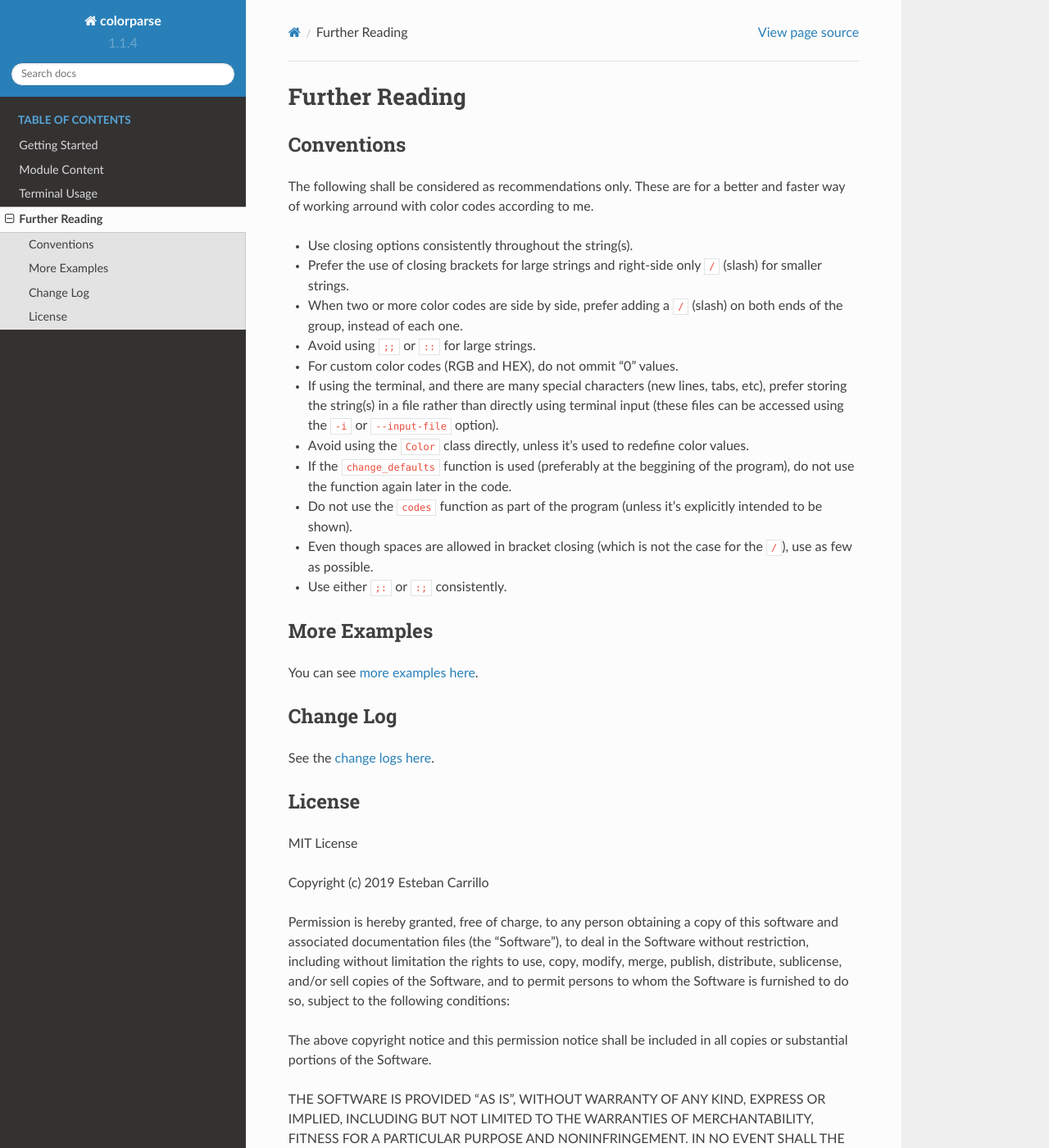
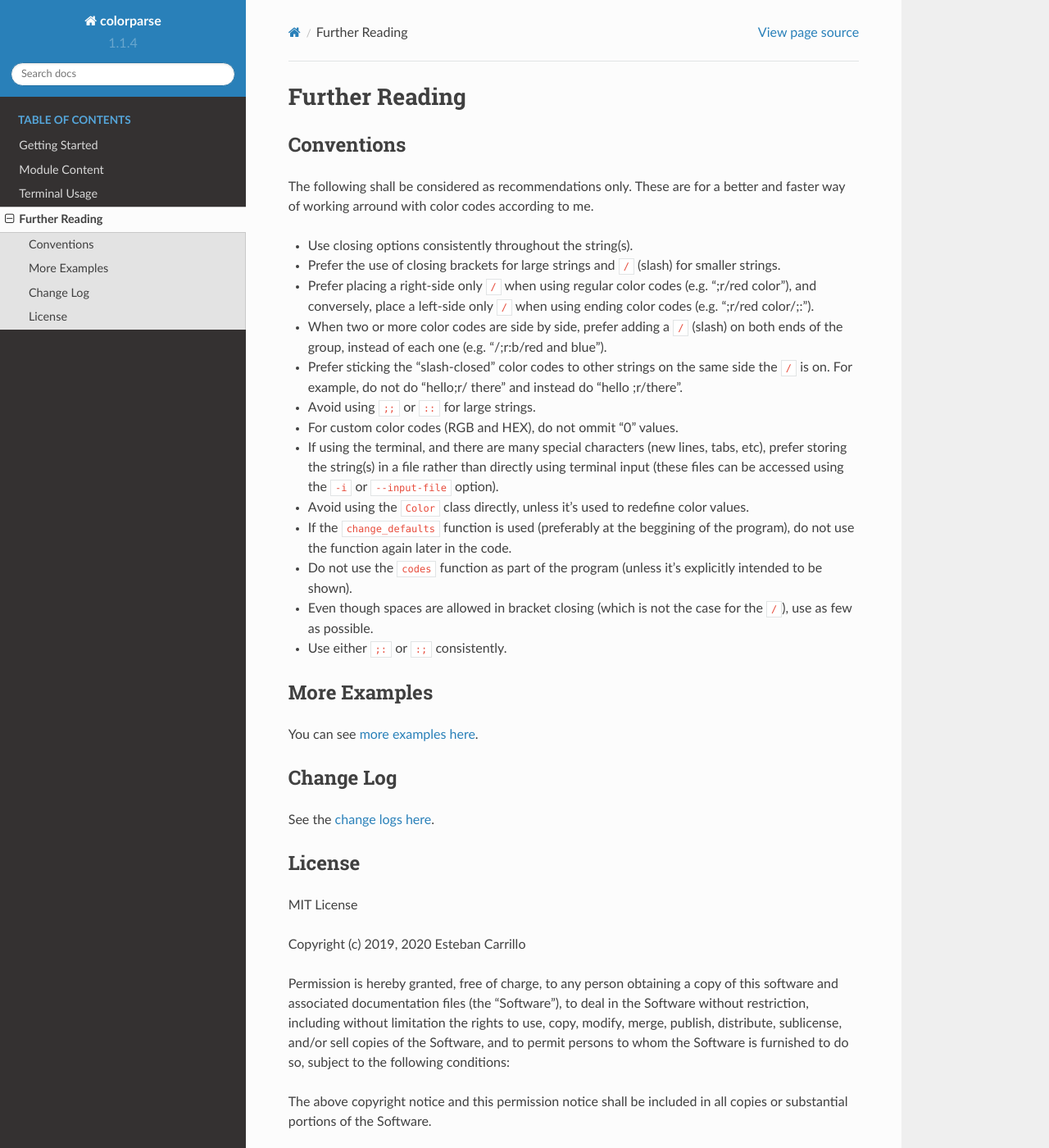
Before and after one commit to tobimd/colorparse, a Sphinx documentation site: the page built from docs/source/further-reading.rst, in a window 1280 px wide and 1400 px high. Shown: the whole window at 82% size. Built offline with Sphinx 7.4.7 and the Read the Docs theme 2.0.0, drawn with Linux system fonts in a browser that asks for light colours.

Commit message:
update docs

```diff
--- a/docs/source/further-reading.rst
+++ b/docs/source/further-reading.rst
@@ -9,8 +9,10 @@ Conventions
 The following shall be considered as recommendations only. These are for a better and faster way of working arround with color codes according to me.
 
 - Use closing options consistently throughout the string(s).
-- Prefer the use of closing brackets for large strings and right-side only ``/`` (slash) for smaller strings.
-- When two or more color codes are side by side, prefer adding a ``/`` (slash) on both ends of the group, instead of each one.
+- Prefer the use of closing brackets for large strings and ``/`` (slash) for smaller strings.
+- Prefer placing a right-side only ``/`` when using regular color codes (e.g. ";r/red color"), and conversely, place a left-side only ``/`` when using ending color codes (e.g. ";r/red color/;:").
+- When two or more color codes are side by side, prefer adding a ``/`` (slash) on both ends of the group, instead of each one (e.g. "/;r:b/red and blue").
+- Prefer sticking the "slash-closed" color codes to other strings on the same side the ``/`` is on. For example, do not do "hello;r/ there" and instead do "hello ;r/there".
 - Avoid using ``;;`` or ``::`` for large strings.
 - For custom color codes (RGB and HEX), do not ommit "0" values.
 - If using the terminal, and there are many special characters (new lines, tabs, etc), prefer storing the string(s) in a file rather than directly using terminal input (these files can be accessed using the ``-i`` or ``--input-file`` option).
@@ -37,7 +39,7 @@ License
 *******
 MIT License
 
-Copyright (c) 2019 Esteban Carrillo
+Copyright (c) 2019, 2020 Esteban Carrillo
 
 Permission is hereby granted, free of charge, to any person obtaining a copy
 of this software and associated documentation files (the "Software"), to deal
--- a/docs/source/getting-started.rst
+++ b/docs/source/getting-started.rst
@@ -37,9 +37,9 @@ Sometimes, using the same color as an example, the words that we want to color w
 
 Closing can be done with three elements by using normal brackets: ``(`` and ``)``, square brackets: ``[`` and ``]``, or slashes: ``/`` (they will be consumed by the color code).
 
-When using brackets to close a color code, any type of space is accepted (tabs, new lines, normal spaces, etc). This is not true for the ``/`` as it can only be directly to the side of the color code.
+When using brackets to close a color code, any type of space is accepted (tabs, new lines, normal spaces, etc). This is not true for the ``/``, as it can only be directly to the side of the color code.
 
-The next examples will show how the use of closure works using the terminal.
+The next examples will show how closing color codes work, using the terminal.
 
 .. code-block:: console
 
@@ -78,7 +78,7 @@ If we want a color to stop being shown, there are two ways of finishing (or endi
 
 One way is by initiating another color, for example a foreground blue (``;b``), if there was a foreground red (``;r``) before. Initiating a new color to end a previous one, won't work if both are different types.
 
-The second way is by resetting the colors, which is done by using ``;:`` or ``:;`` (a semicolon followed by a colon, or viceversa). Both work the same, and they reset foreground and background colors at once. Because of that, there is also the code ``;;``, which resets only the foreground colors and ``::`` that resets only the background colors.
+The second way is by resetting the colors, which is done by using ``;:`` or ``:;`` (a semicolon followed by a colon, or viceversa). Both work the same, and they resetboth foreground and background colors at once. Because of that, there is also the code ``;;``, which resets only the foreground colors and ``::`` that resets only the background colors.
 
 .. code-block:: console
 
--- a/docs/source/terminal.rst
+++ b/docs/source/terminal.rst
@@ -57,9 +57,9 @@ The input strings (0 or more).
 input files
 ***********
 
-There is the option to read formatted strings (which means that it has color codes) from files. Using either ``-i`` or ``--input-file`` flags, the proceeding arguments will be considered as the files to open.
+There is the option to read and parse color codes from external files. Using either ``-i`` or ``--input-file`` flags, the proceeding arguments will be considered as the files to open.
 
-Even though this flag can be used before the ``string`` arguments (as it is an optional argument, it can be used practically anywhere), doing so will make the program think that anything that follows said flag, are files to look for, which may not be true if some of those values are actually ``string`` arguments. If a file doesn't exist, it will raise an error, so for this reason, it's recommended to add this flag at the end or after adding any ``string`` arguments.
+Even though this flag can be used before the ``string`` arguments (because it's an optional argument, it can be technically used anywhere), doing so will make the program think that anything that follows said flag, are files to look for, which may not be true if some of those values are actually ``string`` arguments. If a file doesn't exist, it will raise an error, so for this reason, it's recommended to add this flag at the end or after adding all ``string`` arguments.
 
 .. _help-message:
 
```
Also changed, not shown: other parts of docs/source/terminal.rst (+1 -1 lines), 11 other files.
